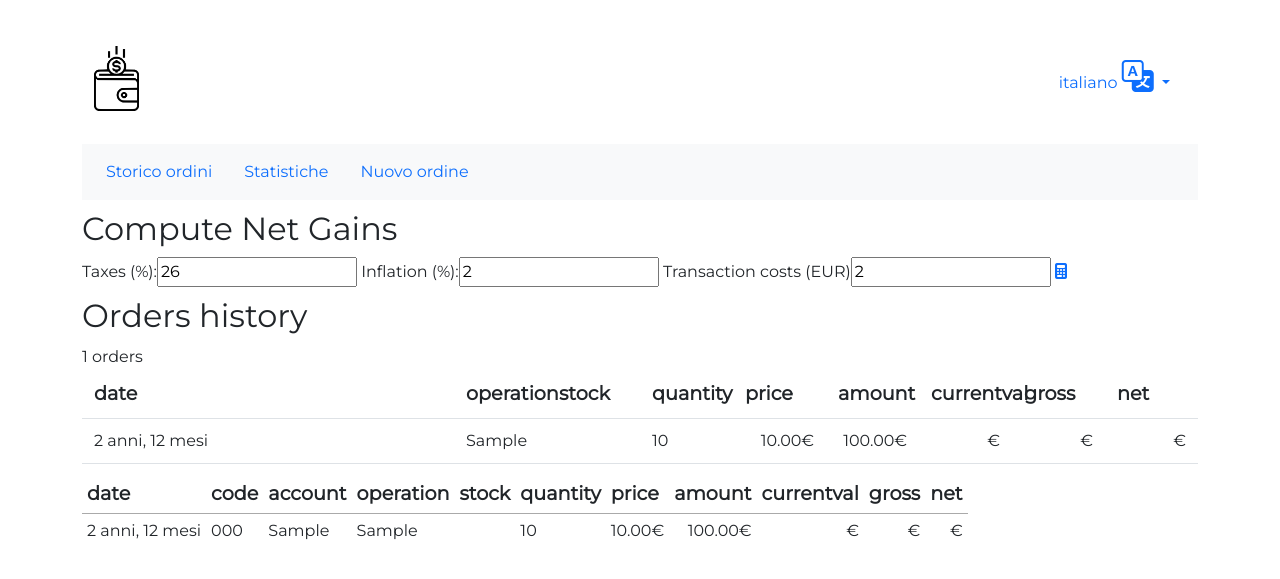
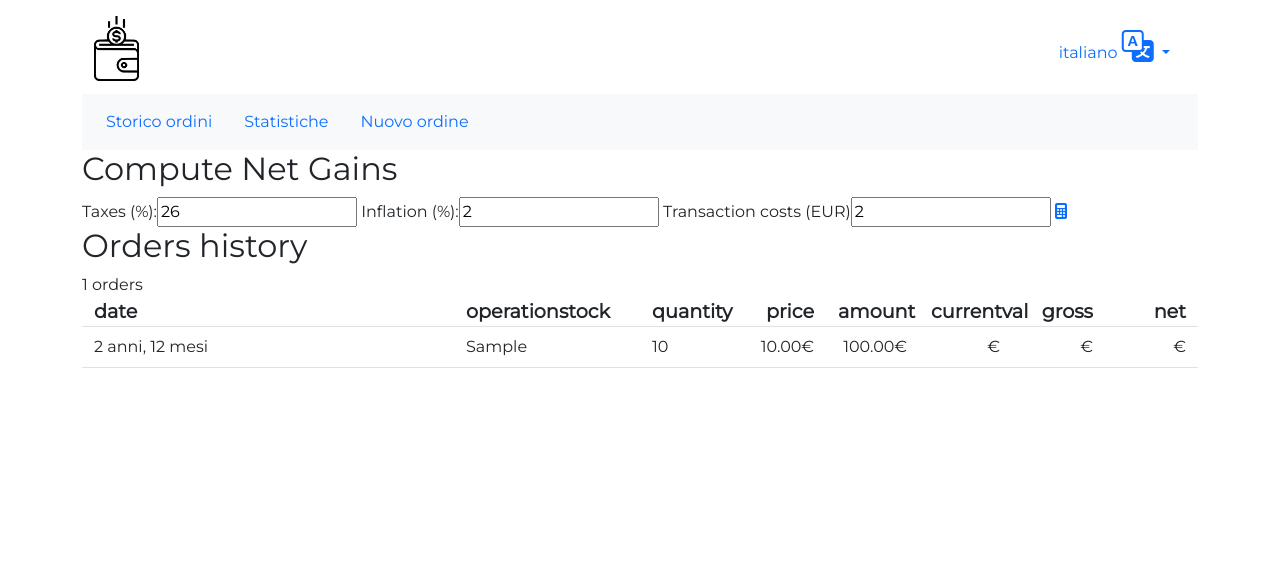
Before and after one commit to paolomarr/finanze-django, a Django app: page /tradinglog/orders in a window 1280 px wide. Shown: the top 579 px of the page. Run offline with Django 3.2, Linux system fonts and the light colour scheme; tables that the repository leaves empty hold one stand-in row (values such as "Sample post"); style sheets or scripts are compiled from the project's sources; parts of the project's set-up code (start-up, migrations or seed data) failed here and were passed over; some libraries are stand-ins or nearby versions.

Commit message:
#10 fix and better narrow layout

```diff
--- a/app/finanze/movimenti/templates/movimenti/list.html
+++ b/app/finanze/movimenti/templates/movimenti/list.html
@@ -51,7 +51,7 @@
 			</select>
 		</div>
 	</div>
-	<div class="container">
+	<div class="container mt-4">
 		<div class="d-none d-xl-block">
 			<div class="row border-bottom">
 				<div class="table-header col-xl-1">{% translate "Date" %}</div>
@@ -62,7 +62,7 @@
 			</div>
 		</div>
 			{% for mov in page_obj %}
-		<div class="row border-bottom {% if mov.is_future %}text-muted{% endif %}">
+		<div class="row border-bottom {% if mov.is_future %}text-muted{% endif %} pb-2 pt-2">
 			<div class="col-12 col-xl-1">
 				<span class="d-xl-none"><i class="bi bi-calendar-check"></i></span>
 				{{mov.date | date:'d/m/Y H:i'}}
--- a/app/finanze/movimenti/templates/movimenti/summary.html
+++ b/app/finanze/movimenti/templates/movimenti/summary.html
@@ -9,6 +9,7 @@
 Movimenti dal {{ start }} al {{ end }}
 {% endblock %}
 {% block content %}
+<div class="container container-768">
 	<div id="select-period">
 		<form class="row row-cols-lg-auto g-3 align-items-center">
 			<div class="col-12">
@@ -62,4 +63,5 @@
 			</tbody>
 		</table>
 	</div>
+</div>
 {% endblock %}
--- a/app/finanze/movimenti/templates/movimenti/summary_ajax.html
+++ b/app/finanze/movimenti/templates/movimenti/summary_ajax.html
@@ -10,6 +10,7 @@
 {% translate "Movements' summary" %}
 {% endblock %}
 {% block content %}
+<div class="container container-768">
     <div class="accordion" id="summaryFilterAccordion">
         <div class="accordion-item">
             <h3 class="accordion-header" id="headingOne">
@@ -80,4 +81,5 @@
 
         </div>
     </div>
+</div>
 {% endblock %}
--- a/app/finanze/static/style.scss
+++ b/app/finanze/static/style.scss
@@ -3,8 +3,8 @@
 	font-family: 'Montserrat', sans-serif;
 }
 div {
-	margin-top: 10px;
-	margin-bottom: 10px;
+	// margin-top: 10px;
+	// margin-bottom: 10px;
 	&.accordion-item {
 		margin: 0;
 	}
@@ -20,6 +20,7 @@
 @media (min-width: 1200px) {
 	.currency {
 		text-align: right;
+		justify-content: end;
 	}
 }
 .table-total {
--- a/app/finanze/tradinglog/static/tradinglog/orderlist.js
+++ b/app/finanze/tradinglog/static/tradinglog/orderlist.js
@@ -1,18 +1,3 @@
-// base js support file
-
-// DEPRECATED
-var orderlistDerivedValues = function(){
-	// body...
-	table = $('#orderlist_table');
-	table.find('thead').append("<th>Amount</th>");
-	orderlist.forEach((item, index) => {
-		qty = item.fields['quantity'];
-		price = item.fields['price'];
-		amount = parseFloat(qty * price).toFixed(2);
-		table.find('tbody tr').eq(index).append(`<td>${amount}</td>`);
-	});
-}
-
 var computeNetGains = function(){
 	$('table tbody tr').each((id, el) => {
 		date = new Date($(el).find('td[data-name="date"]').attr('data-val'));
@@ -40,6 +25,4 @@
 
 var orderlist = [];
 // onload
-$(document).ready(function() {
-	// computeNetGains();
-});
+// window.addEventListener("load", function() {computeNetGains();});
--- a/app/finanze/tradinglog/templates/tradinglog/orderlist.html
+++ b/app/finanze/tradinglog/templates/tradinglog/orderlist.html
@@ -29,15 +29,15 @@
 			<div class="table-header col-xl-1">operation</div>
 			<div class="table-header col-xl-1">stock</div>
 			<div class="table-header col-xl-1">quantity</div>
-			<div class="table-header col-xl-1">price</div>
-			<div class="table-header col-xl-1">amount</div>
-			<div class="table-header col-xl-1">currentval</div>
-			<div class="table-header col-xl-1">gross</div>
-			<div class="table-header col-xl-1">net</div>
+			<div class="table-header text-end col-xl-1">price</div>
+			<div class="table-header text-end col-xl-1">amount</div>
+			<div class="table-header text-end col-xl-1">currentval</div>
+			<div class="table-header text-end col-xl-1">gross</div>
+			<div class="table-header text-end col-xl-1">net</div>
 		</div>
 	</div>
 	{% for order in orders %}
-	<div class="row border-bottom">
+	<div class="row pb-2 pt-2 border-bottom">
 		<div class="col-12 col-xl-4 order-xl-first" tooltip="{{order.date | date:'d/m/Y'}}" data-name="date" data-val="{{order.date | date:'Y-m-d'}}">
 			<i class="bi bi-stopwatch d-xl-none"></i> {{order.date | timesince}}
 		</div>
@@ -56,46 +56,6 @@
 	</div>
 	{% endfor %}
 </div>
-
-
-
-<div class="table-container">
-	<table id="orderlist_table">
-		<thead>
-			<tr>
-				<th>date</th>
-				<th>code</th>
-				<th>account</th>
-				<th>operation</th>
-				<th>stock</th>
-				<th>quantity</th>
-				<th>price</th>
-				<th>amount</th>
-				<th>currentval</th>
-				<th>gross</th>
-				<th>net</th>
-			</tr>
-		</thead>
-		<tbody>
-			{% for order in orders %}
-			<tr>
-				<td tooltip="{{order.date | date:'d/m/Y'}}" data-name="date" data-val="{{order.date | date:'Y-m-d'}}">
-					{{order.date | timesince}}</td>
-				<td>{{order.code}}</td>
-				<td>{{order.account }}</td>
-				<td>{{order.operation}}</td>
-				<td>{{order.stock.symbol}}</td>
-				<td data-name="quantity">{{order.quantity}}</td>
-				<td class="currency" data-name="price">{{order.price | floatformat:2}}</td>
-				<td class="currency" data-name="amount">{{order.amount | floatformat:2}}</td>
-				<td class="currency" data-name="currentval">{{order.currentval | floatformat:2}}</td>
-				<td class="currency" data-name="gross_gain">{{order.gross_gain | floatformat:2}}</td>
-				<td class="currency" data-name="net_gain">{{order.net_gain | floatformat:2}}</td>
-			</tr>
-			{% endfor %}
-		</tbody>
-	</table>
-</div>
 {% else %}
 <p>No orders available</p>
 {% endif %}
```
Also changed, not shown: app/finanze/tradinglog/static/tradinglog/tradingstats.js (+13 -9 lines), app/finanze/tradinglog/templates/tradinglog/tradingstats.html (+63 -23 lines), app/finanze/translations/it/LC_MESSAGES/django.po, 2 other files. Lines whose indentation alone changed are shown as unchanged.
